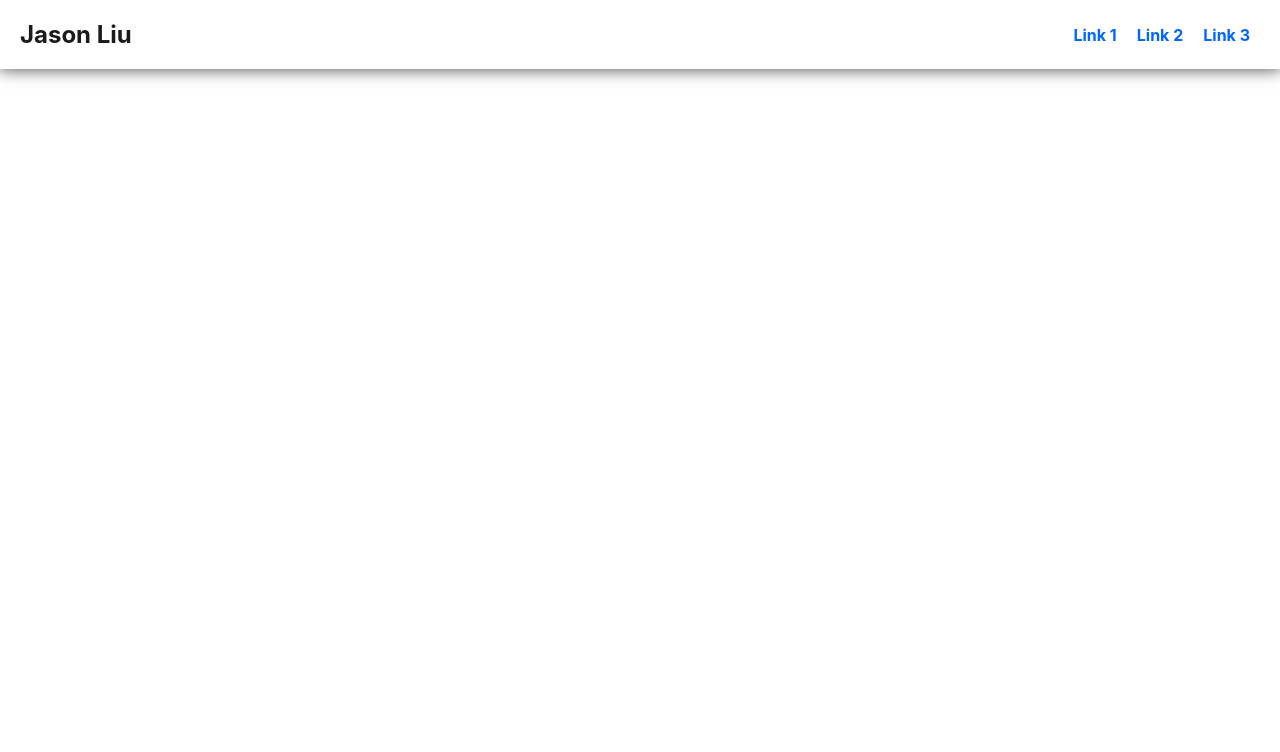
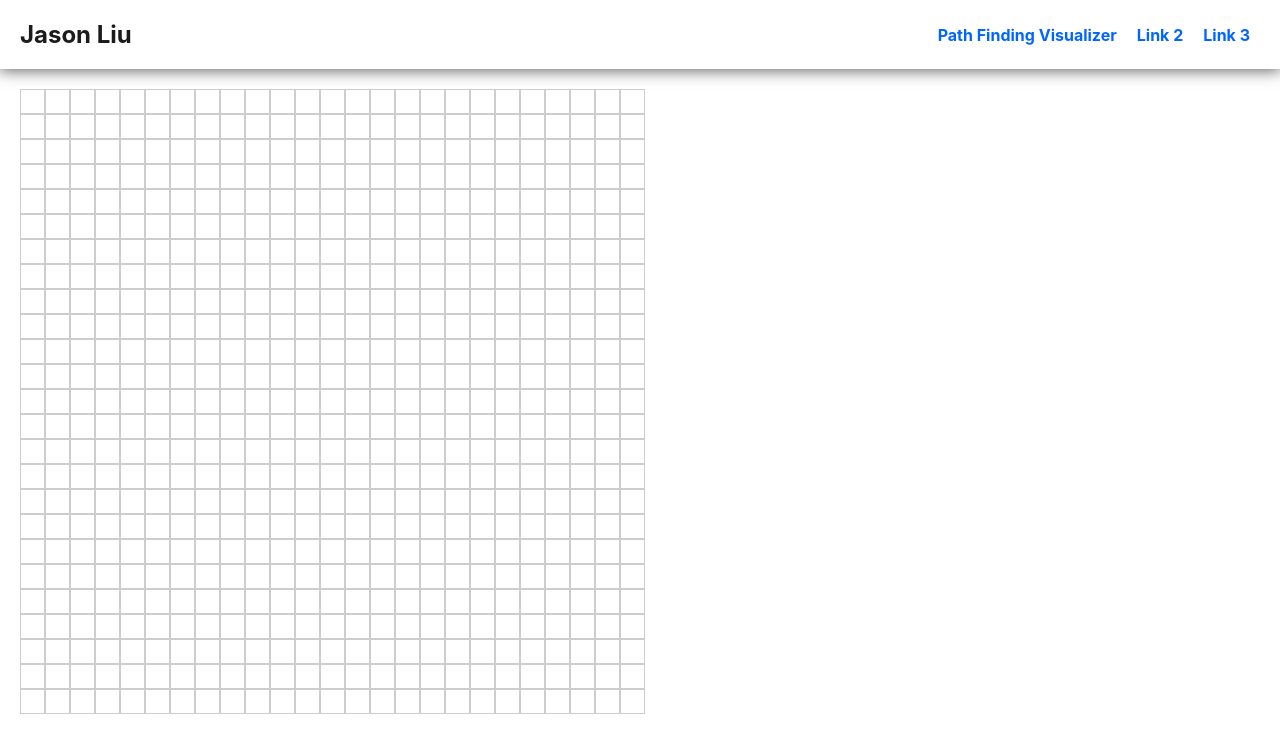
Before and after one commit to Jason-Liu-SE/PathFindingVisualizer, a React (Create React App) app: page /visualizer in a window 1280 px wide. Shown: the top 752 px of the page. Built offline with nearby package versions, Linux system fonts and the light colour scheme.

Commit message:
Started the grid and added prettier

```diff
--- a/package.json
+++ b/package.json
@@ -35,5 +35,8 @@
       "last 1 firefox version",
       "last 1 safari version"
     ]
+  },
+  "devDependencies": {
+    "prettier": "2.5.1"
   }
 }
--- a/src/App.js
+++ b/src/App.js
@@ -1,15 +1,22 @@
 import React from 'react';
+import { BrowserRouter as Router, Routes, Route } from 'react-router-dom';
 import NavBar from './Components/NavBar.js';
+import Visualizer from './Pages/Visualizer.js';
 
 function App() {
-  return (
-    <div className="App">
-      <NavBar />
-      <div className="Content">
-
-      </div>
-    </div>
-  );
+    return (
+        <Router>
+            <div className='App'>
+                <NavBar />
+                <Routes>
+                    <Route path='/' element={<p>You are on the home page!</p>} />
+                    <Route path='/visualizer' element={<Visualizer />} />
+                    <Route path='/2' element={<p>You are on page 2</p>} />
+                    <Route path='/3' element={<p>You are on page 3</p>} />
+                </Routes>
+            </div>
+        </Router>
+    );
 }
 
 export default App;
--- /dev/null
+++ b/src/Components/Grid.js
@@ -0,0 +1,49 @@
+import React from 'react';
+
+const ValidCell = new RegExp('[0-9]+ [0-9]+');
+
+const handleClick = (e) => {
+    //console.log(e.currentTarget.id);
+    // checking if the target was a valid cell
+    if (ValidCell.test(e.target.id)) {
+        // changing the background colour of the cell, and the outline colour
+        e.target.style.backgroundColor = 'rgb(3, 202, 252)';
+        e.target.style.borderColor = 'rgba(3, 202, 252, 1)';
+    }
+};
+
+const CreateGrid = (size) => {
+    if (typeof size !== 'number') {
+        return;
+    } else if (size <= 0) {
+        return;
+    }
+
+    var rows = [];
+    var rowCells = [];
+
+    for (var row = 0; row < size; row++) {
+        for (var col = 0; col < size; col++) {
+            rowCells.push(
+                <button id={row + ' ' + col} key={row + ' ' + col} onClick={handleClick}>
+                    {/* {col} */}
+                </button>
+            );
+        }
+
+        rows.push(
+            <div className='cellRow' key={row}>
+                {rowCells}
+            </div>
+        );
+        rowCells = [];
+    }
+
+    return <div className='cells'>{rows}</div>;
+};
+
+const Grid = () => {
+    return <div className='grid'>{CreateGrid(25)}</div>;
+};
+
+export default Grid;
--- a/src/Components/NavBar.js
+++ b/src/Components/NavBar.js
@@ -1,14 +1,17 @@
+import React from 'react';
+import { Link } from 'react-router-dom';
+
 const NavBar = () => {
     return (
         <div>
             <nav className='navBar'>
                 <h1>
-                    Jason Liu
+                    <Link to=''>Jason Liu</Link>
                 </h1>
                 <div className='links'>
-                    <a>Link 1</a>
-                    <a>Link 2</a>
-                    <a>Link 3</a>
+                    <Link to='visualizer'>Path Finding Visualizer</Link>
+                    <Link to='2'>Link 2</Link>
+                    <Link to='3'>Link 3</Link>
                 </div>
             </nav>
         </div>
--- /dev/null
+++ b/src/Pages/Visualizer.js
@@ -0,0 +1,12 @@
+import React from 'react';
+import Grid from '../Components/Grid.js';
+
+const Visualizer = () => {
+    return (
+        <div>
+            <Grid />
+        </div>
+    );
+};
+
+export default Visualizer;
--- a/src/index.css
+++ b/src/index.css
@@ -1,15 +1,13 @@
 body {
     margin: 0;
-  font-family: -apple-system, BlinkMacSystemFont, 'Segoe UI', 'Roboto', 'Oxygen',
-    'Ubuntu', 'Cantarell', 'Fira Sans', 'Droid Sans', 'Helvetica Neue',
-    sans-serif;
+    font-family: -apple-system, BlinkMacSystemFont, 'Segoe UI', 'Roboto', 'Oxygen', 'Ubuntu', 'Cantarell', 'Fira Sans',
+        'Droid Sans', 'Helvetica Neue', sans-serif;
     -webkit-font-smoothing: antialiased;
     -moz-osx-font-smoothing: grayscale;
 }
 
 code {
-  font-family: source-code-pro, Menlo, Monaco, Consolas, 'Courier New',
-    monospace;
+    font-family: source-code-pro, Menlo, Monaco, Consolas, 'Courier New', monospace;
 }
 
 * {
@@ -24,17 +22,39 @@ code {
     box-shadow: 0px 0px 15px 1px rgb(87, 87, 87);
 }
 
+.navBar h1 a {
+    text-decoration: none;
+}
+
 .navBar .links {
     margin-left: auto;
 }
 
-.navBar a {
+.navBar .links a {
     font-weight: bold;
     padding: 10px;
-  color:rgb(0, 102, 255);
+    color: rgb(0, 102, 255);
+    text-decoration: none;
     transition: 0.3s;
 }
 
-.navBar a:hover {
-  color:rgb(17, 17, 17)
+.navBar .links a:hover {
+    color: rgb(17, 17, 17);
 }
+
+.grid .cells {
+    padding: 20px;
+}
+
+.grid .cells .cellRow {
+    height: 25px;
+    vertical-align: top;
+}
+
+.grid .cells .cellRow button {
+    color: rgb(150, 150, 150);
+    width: 25px;
+    height: 25px;
+    background-color: transparent;
+    border: 1px solid rgba(200, 200, 200, 0.9);
+}
```
Also changed, not shown: .prettierrc.json (added), 1 other file (tests, documents, lock files or other folders). Lines whose indentation alone changed are shown as unchanged.
